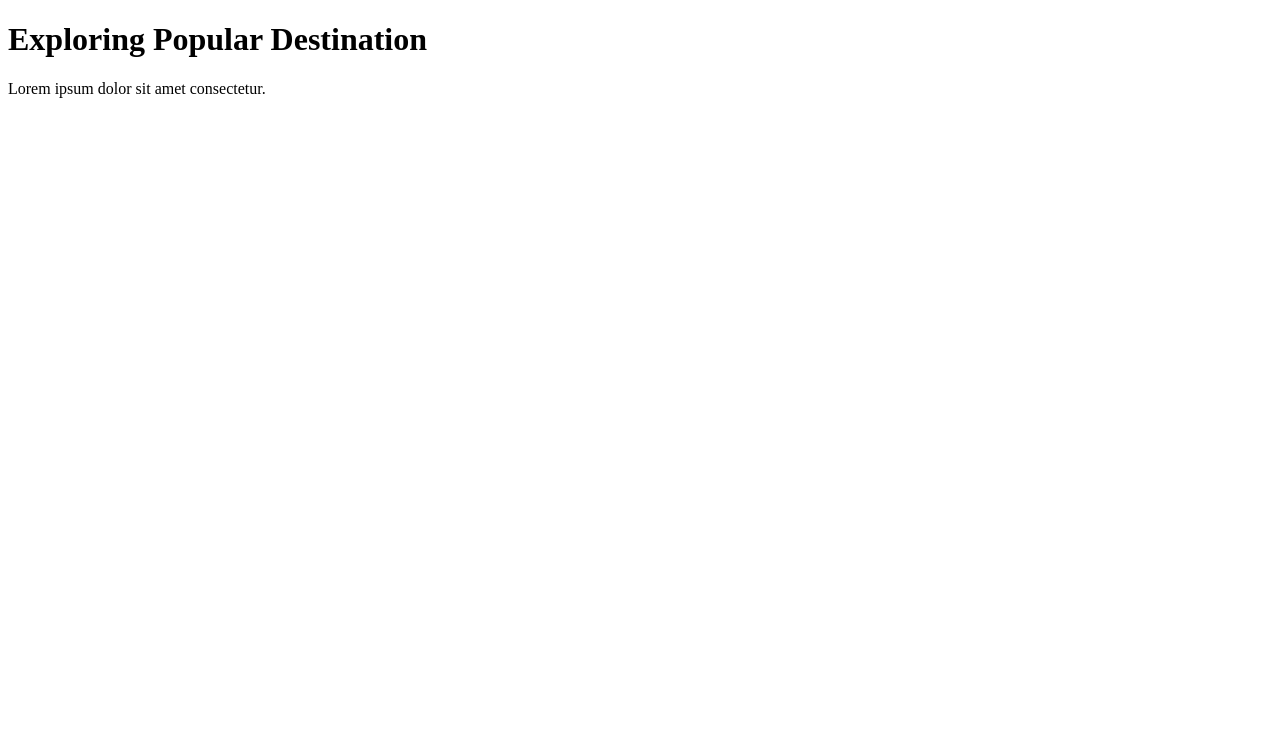
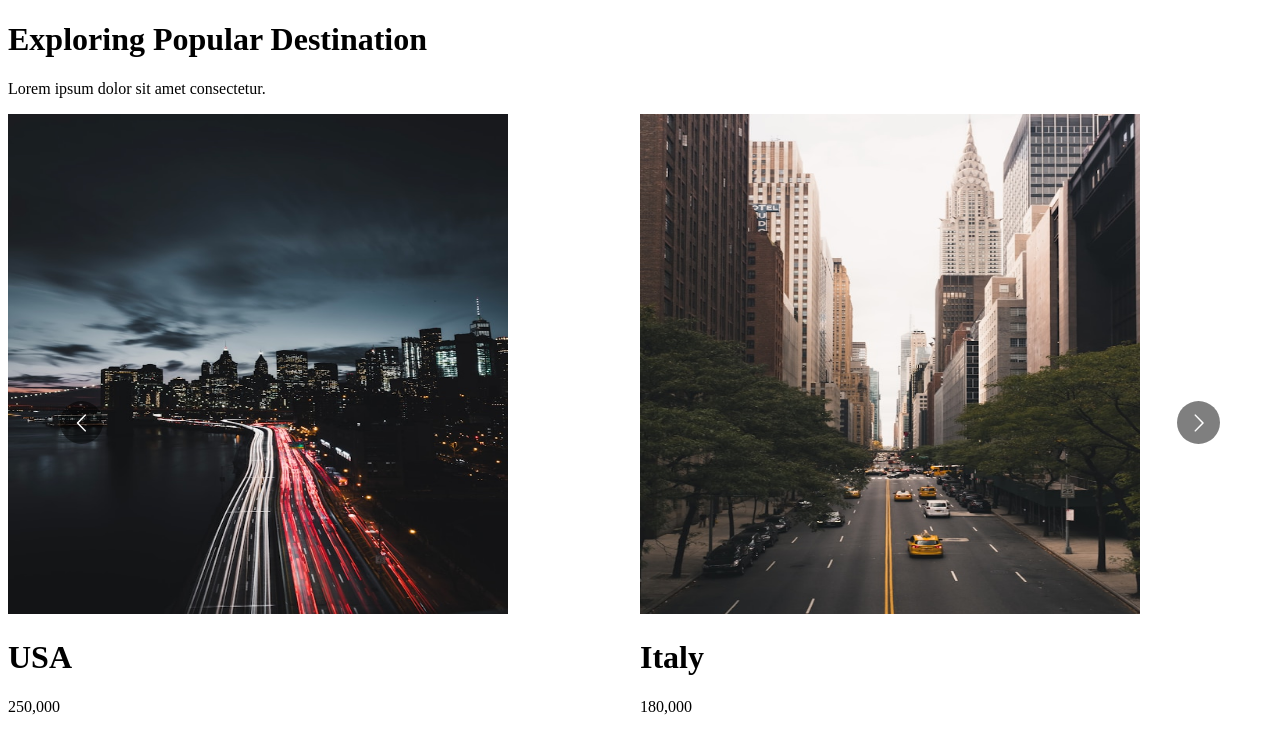
Before and after one commit to Anouar-Dhahri/peak-travels, a Next.js app: page /Home/Destination/Destination in a window 1280 px wide. Shown: the top 752 px of the page. Built offline with nearby package versions, Linux system fonts and the light colour scheme.

Commit message:
add-destination-slider

```diff
--- a/components/SearchBox/SearchBox.tsx
+++ b/components/SearchBox/SearchBox.tsx
@@ -6,7 +6,7 @@ import { RiHotelBedLine } from "react-icons/ri";
 
 const SearchBox = () => {
   return (
-    <div className="bg-white rounded-lg p-8 grid grid-cols-1 md:grid-cols-2 lg:grid-cols-3 xl:grid-cols-4 items-center justify-center gap-8 mt-4  sm:mt-12 w-[95%] sm:w-[80%]">
+    <div className="bg-white rounded-lg p-8 grid grid-cols-1 md:grid-cols-2 lg:grid-cols-3 xl:grid-cols-4 items-center justify-center gap-8 mt-4 sm:mt-12 w-[95%] sm:w-[80%]">
       {/** FIRST SEARCH INPUT */}
       <div className="flex items-center space-x-6">
         <FaMap className="w-6 h-6 text-blue-600" />
--- a/components/Slider/Slider.tsx
+++ b/components/Slider/Slider.tsx
@@ -1,11 +1,59 @@
-import React from 'react'
+"use client";
+import Image from "next/image";
+import React from "react";
+import Carousel from "react-multi-carousel";
+import "react-multi-carousel/lib/styles.css";
 
-const Slider = () => {
+const responsive = {
+  desktop: {
+    breakpoint: { max: 3000, min: 1324 },
+    items: 5,
+    slidesToSlide: 1,
+  },
+  tablet: {
+    breakpoint: { max: 1324, min: 764 },
+    items: 2,
+    slidesToSlide: 1,
+  },
+  mobile: {
+    breakpoint: { max: 764, min: 0 },
+    items: 1,
+    slidesToSlide: 1,
+  },
+};
+
+type Props = {
+  data: { id: number; image: string; country: string; travelers: string }[];
+};
+
+const Slider = ({ data }: Props) => {
   return (
-    <div>
+    <Carousel
+      responsive={responsive}
+      infinite={true}
+      autoPlay={true}
+      autoPlaySpeed={5000}
+      keyBoardControl={true}>
+      {data?.map((item) => (
+        <div key={item?.id} className="m-3">
+          <div className="relative h-[400]">
+            {/** Overlay */}
+            <div className="absolute inset-0 bg-black opacity-25 rounded-lg"></div>
+            {/** Image */}
+            <Image
+              src={item?.image}
+              alt={item?.country}
+              width={500}
+              height={500}
+              className="h-full w-full object-cover rounded-lg"
+            />
+          </div>
+          <h1 className="text-lg font-semibold mt-4">{item?.country}</h1>
+          <p className="text-sm text-gray-600">{item?.travelers}</p>
+        </div>
+      ))}
+    </Carousel>
+  );
+};
 
-    </div>
-  )
-}
-
-export default Slider
+export default Slider;
--- a/pages/Home/Destination/Destination.tsx
+++ b/pages/Home/Destination/Destination.tsx
@@ -1,6 +1,7 @@
 import React from "react";
-import SectionHeading from "../../../components/SeactionHeader/SectionHeading";
-import DestinationSlider from "../../../components/Slider/Slider";
+import SectionHeading from "@/components/SeactionHeader/SectionHeading";
+import Slider from "@/components/Slider/Slider";
+import { destinationData } from "@/data";
 
 const Destination = () => {
   return (
@@ -10,7 +11,9 @@ const Destination = () => {
         description="Lorem ipsum dolor sit amet consectetur."
       />
       <div className="mt-14 w-[80%] mx-auto">
-        <DestinationSlider />
+        {destinationData && destinationData?.length > 0 && (
+          <Slider data={destinationData} />
+        )}
       </div>
     </div>
   );
--- a/pages/Home/Hero/Hero.tsx
+++ b/pages/Home/Hero/Hero.tsx
@@ -1,5 +1,5 @@
 import React from "react";
-import SearchBox from "../../../components/SearchBox/SearchBox";
+import SearchBox from "@/components/SearchBox/SearchBox";
 import { CiSearch } from "react-icons/ci";
 
 const Hero = () => {
```
